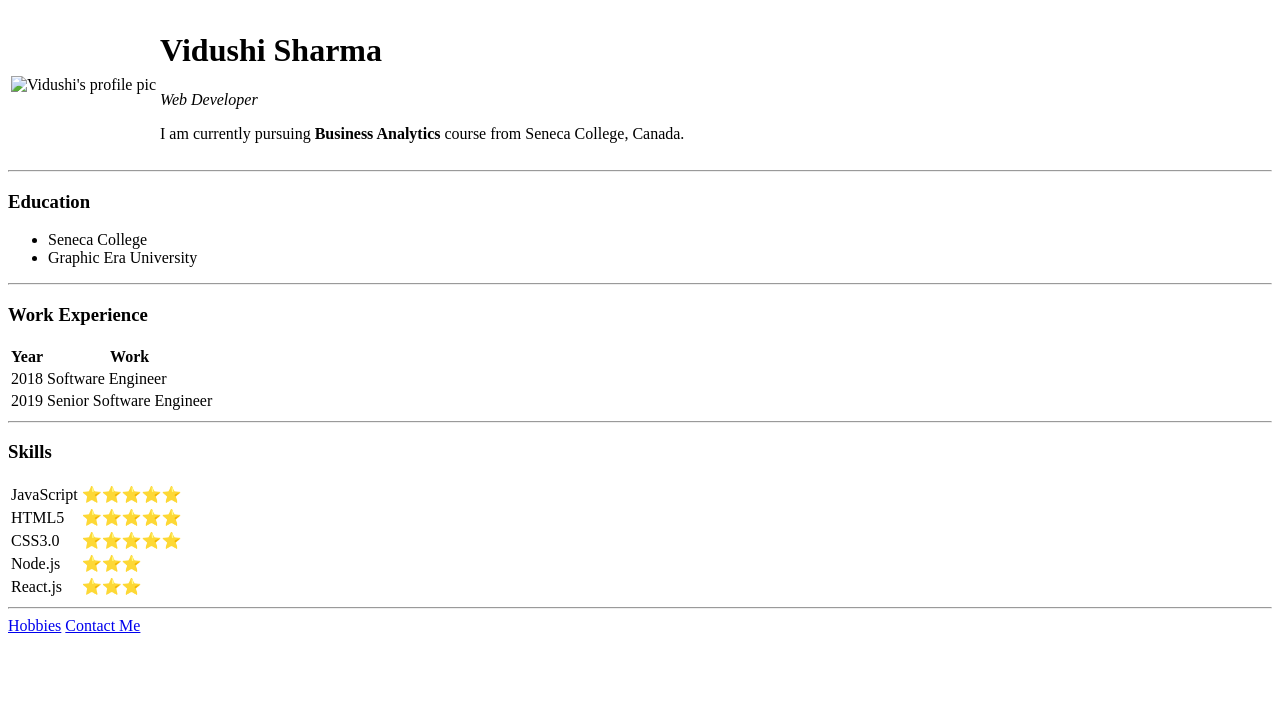
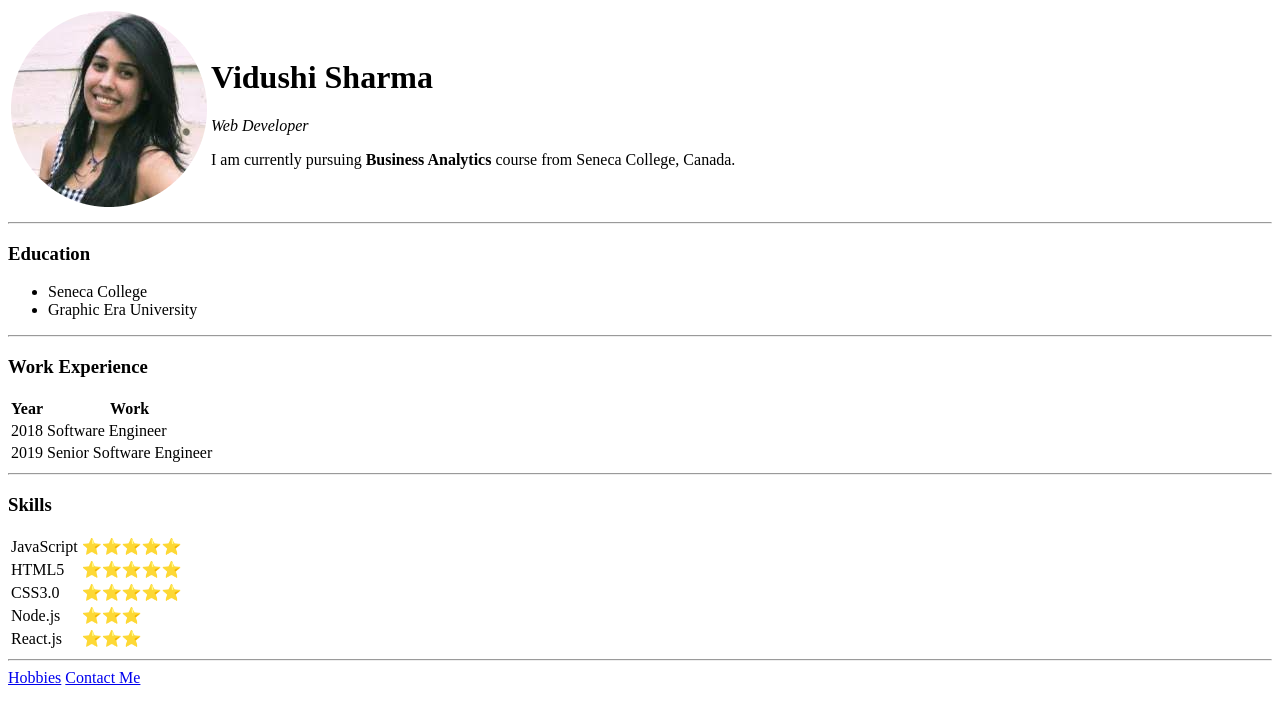
Before and after one commit to VidushiSharma06/CV, a plain HTML site: page index.html in a window 1280 px wide. Drawn offline with Linux system fonts and the light colour scheme.

Commit message:
updated vidushi.png name

```diff
--- a/index.html
+++ b/index.html
@@ -9,7 +9,7 @@
 <body>
   <table>
     <tr>
-      <td><img src="images/Vidushi.png " alt="Vidushi's profile pic"></td>
+      <td><img src="Vidushi.png " alt="Vidushi's profile pic"></td>
       <td>
         <h1>Vidushi Sharma</h1>
         <p><em>Web Developer</em></p>
```
